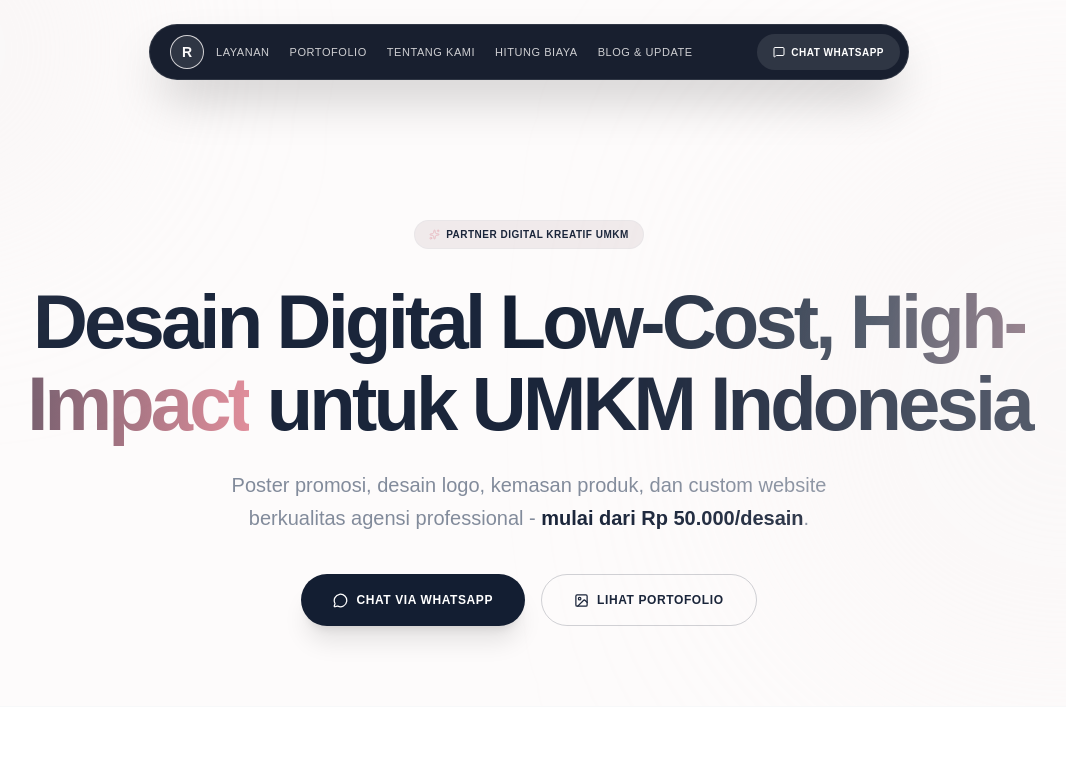
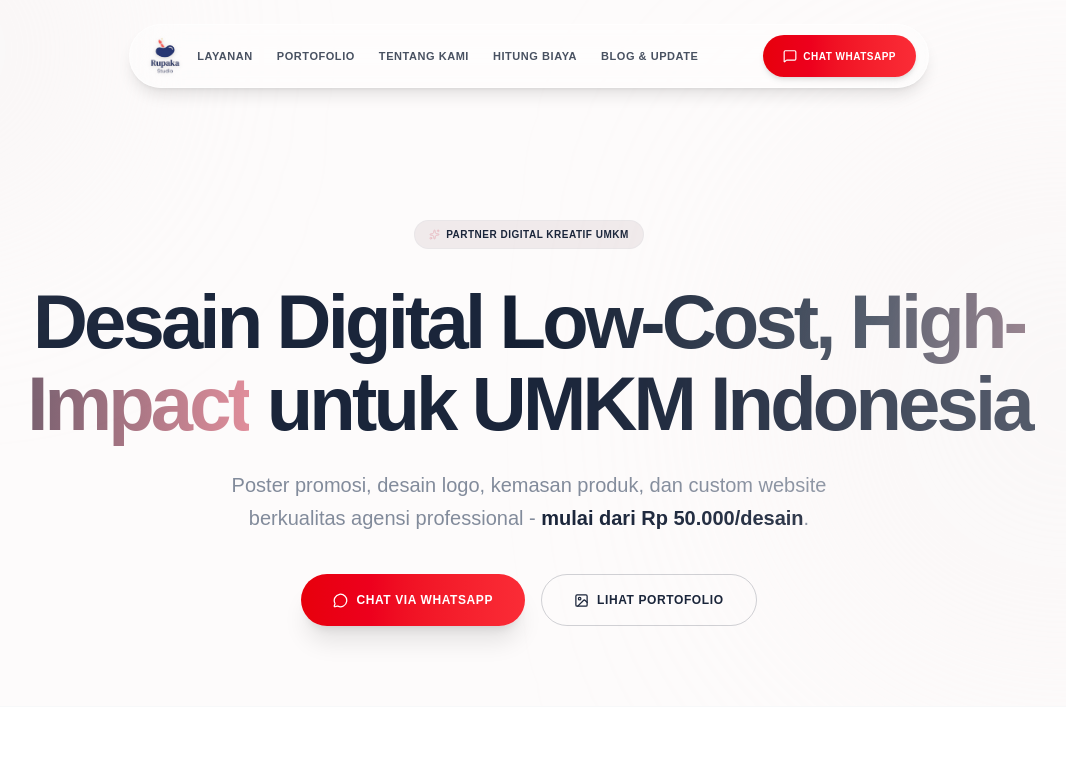
Before and after one commit to Mingkhemx/Rupaka-Studio, a React (Vite) app: page / in a window 1280 px wide. Shown: the top 778 px of the page, without its empty margins (111-1177 px from the left). Built offline with nearby package versions, Linux system fonts and the light colour scheme.

Commit message:
style: ubah navbar jadi transparan liquid glass, tambah logo, dan ubah tombol utama jadi merah

```diff
--- a/src/components/Footer.tsx
+++ b/src/components/Footer.tsx
@@ -22,7 +22,7 @@ export default function Footer() {
 
             <button
               onClick={handleWhatsAppChat}
-              className="bg-black text-white hover:bg-gray-800 font-display rounded-full transition-all duration-300 flex items-center justify-center gap-2.5 px-10 text-xs h-[54px] font-bold uppercase tracking-wider shadow-xl cursor-pointer"
+              className="bg-gradient-to-r from-red-600 to-red-500 hover:from-red-500 hover:to-red-400 text-white font-display rounded-full transition-all duration-300 flex items-center justify-center gap-2.5 px-10 text-xs h-[54px] font-bold uppercase tracking-wider shadow-xl hover:shadow-2xl hover:-translate-y-1 cursor-pointer"
             >
               <MessageCircle size={15} />
               Chat Sekarang via WhatsApp
--- a/src/components/Hero.tsx
+++ b/src/components/Hero.tsx
@@ -69,7 +69,7 @@ export default function Hero({ onScrollToSection }: HeroProps) {
         >
           <button
             onClick={handleWhatsAppChat}
-            className="bg-black-dark text-white font-display rounded-full hover:bg-gray-800 transition-all duration-300 shrink-0 flex items-center justify-center gap-2 px-8 text-xs h-[52px] font-bold uppercase tracking-wider shadow-xl cursor-pointer"
+            className="bg-gradient-to-r from-red-600 to-red-500 hover:from-red-500 hover:to-red-400 text-white font-display rounded-full transition-all duration-300 shrink-0 flex items-center justify-center gap-2 px-8 text-xs h-[52px] font-bold uppercase tracking-wider shadow-xl hover:shadow-2xl hover:-translate-y-1 cursor-pointer"
           >
             <MessageCircle size={15} />
             Chat via WhatsApp
--- a/src/components/Navbar.tsx
+++ b/src/components/Navbar.tsx
@@ -1,6 +1,7 @@
 import { useState, useEffect } from 'react';
 import { motion, AnimatePresence } from 'motion/react';
 import { Menu, X, MessageSquare, ExternalLink } from 'lucide-react';
+import logoImg from '../assets/logo.png';
 
 interface NavbarProps {
   onScrollToSection: (sectionId: string) => void;
@@ -42,22 +43,22 @@ export default function Navbar({ onScrollToSection }: NavbarProps) {
           initial={{ y: -50, opacity: 0 }}
           animate={{ y: 0, opacity: 1 }}
           transition={{ duration: 0.5, ease: 'easeOut' }}
-          className="pointer-events-auto w-full max-w-[760px] flex items-center justify-between bg-black/95 backdrop-blur-xl rounded-full px-2 py-2 shadow-2xl border border-white/10 h-[56px]"
+          className="pointer-events-auto w-full max-w-[800px] flex items-center justify-between bg-white/40 backdrop-blur-xl rounded-full px-3 py-2.5 shadow-lg border border-white/50 h-[64px]"
         >
           {/* Logo */}
-          <div className="flex items-center gap-3 pl-3">
+          <div className="flex items-center gap-4 pl-2">
             <button
               onClick={() => onScrollToSection('hero')}
-              className="w-[34px] h-[34px] rounded-full border border-page-bg/80 flex items-center justify-center shrink-0 bg-white/10 hover:bg-white/20 transition-all cursor-pointer"
+              className="flex items-center justify-center shrink-0 cursor-pointer"
             >
-              <span className="text-page-bg font-display font-bold text-sm leading-none">R</span>
+              <img src={logoImg} alt="Rupaka Logo" className="h-10 w-auto object-contain drop-shadow-sm" />
             </button>
-            <nav className="hidden md:flex items-center gap-5">
+            <nav className="hidden md:flex items-center gap-6">
               {navLinks.map((link) => (
                 <button
                   key={link.target}
                   onClick={() => onScrollToSection(link.target)}
-                  className="font-body text-[11px] text-white-soft/80 hover:text-white-soft transition-colors duration-300 font-medium uppercase tracking-wider cursor-pointer"
+                  className="font-body text-[11px] text-text-dark/80 hover:text-text-dark transition-colors duration-300 font-bold uppercase tracking-wider cursor-pointer"
                 >
                   {link.name}
                 </button>
@@ -66,22 +67,22 @@ export default function Navbar({ onScrollToSection }: NavbarProps) {
           </div>
 
           {/* Right Controls */}
-          <div className="flex items-center gap-2">
+          <div className="flex items-center gap-3">
             <button
               onClick={handleWhatsAppChat}
-              className="font-display rounded-full bg-white/10 hover:bg-white text-white hover:text-black transition-all duration-300 shrink-0 flex items-center gap-1.5 px-4 text-[10px] h-[36px] font-bold uppercase tracking-wider cursor-pointer"
+              className="font-display rounded-full bg-gradient-to-r from-red-600 to-red-500 hover:from-red-500 hover:to-red-400 text-white shadow-md transition-all duration-300 shrink-0 flex items-center gap-1.5 px-5 text-[10px] h-[42px] font-bold uppercase tracking-wider cursor-pointer"
             >
-              <MessageSquare size={12} />
+              <MessageSquare size={14} />
               <span>Chat WhatsApp</span>
             </button>
 
             {/* Mobile Menu Toggle */}
             <button
               onClick={() => setIsMobileMenuOpen(!isMobileMenuOpen)}
-              className="md:hidden w-[36px] h-[36px] rounded-full bg-white/10 hover:bg-white/20 flex items-center justify-center text-white cursor-pointer"
+              className="md:hidden w-[42px] h-[42px] rounded-full bg-white/50 hover:bg-white/70 border border-white/50 shadow-sm flex items-center justify-center text-text-dark cursor-pointer"
               aria-label="Toggle Menu"
             >
-              {isMobileMenuOpen ? <X size={18} /> : <Menu size={18} />}
+              {isMobileMenuOpen ? <X size={20} /> : <Menu size={20} />}
             </button>
           </div>
         </motion.div>
```
